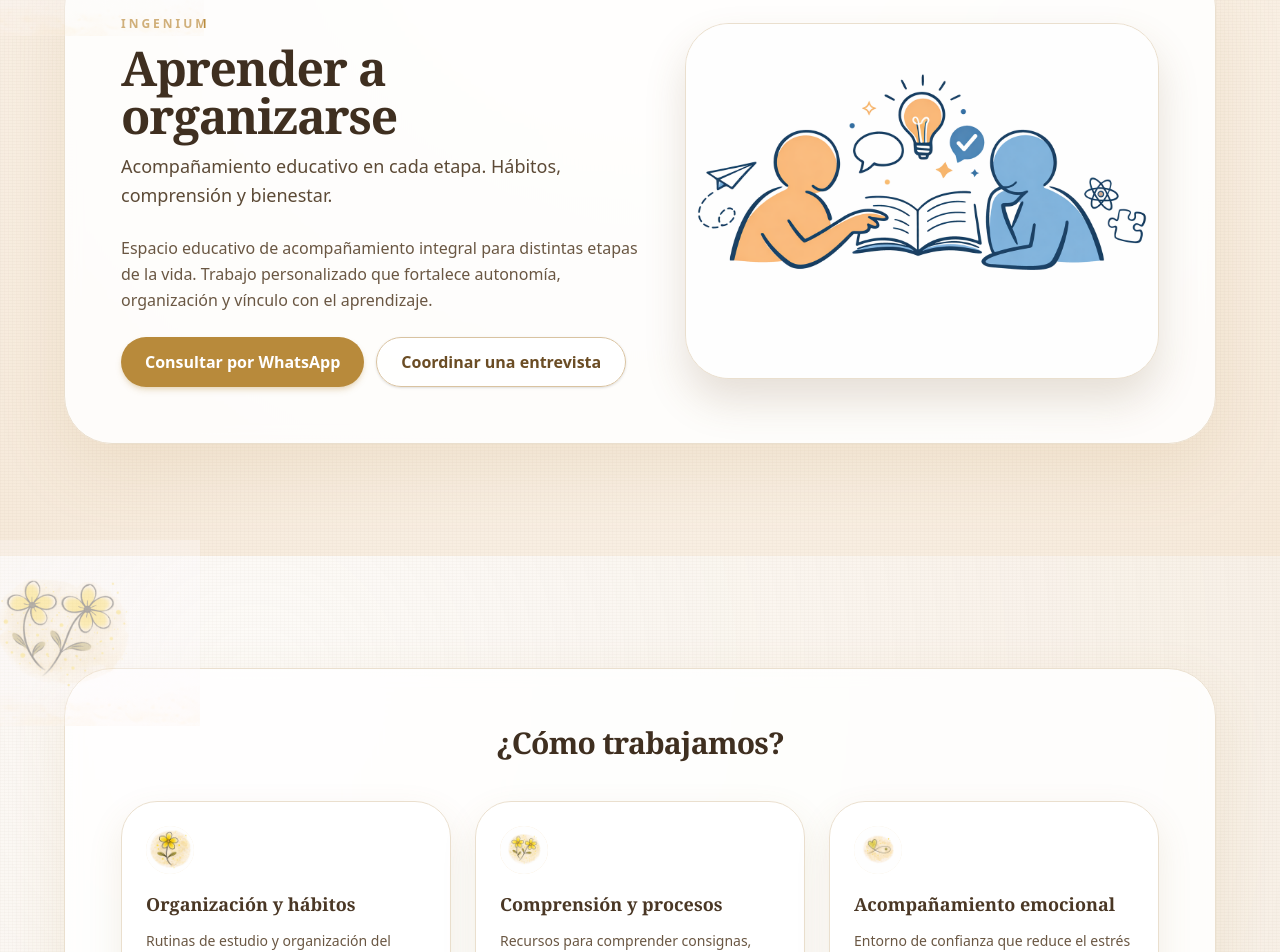
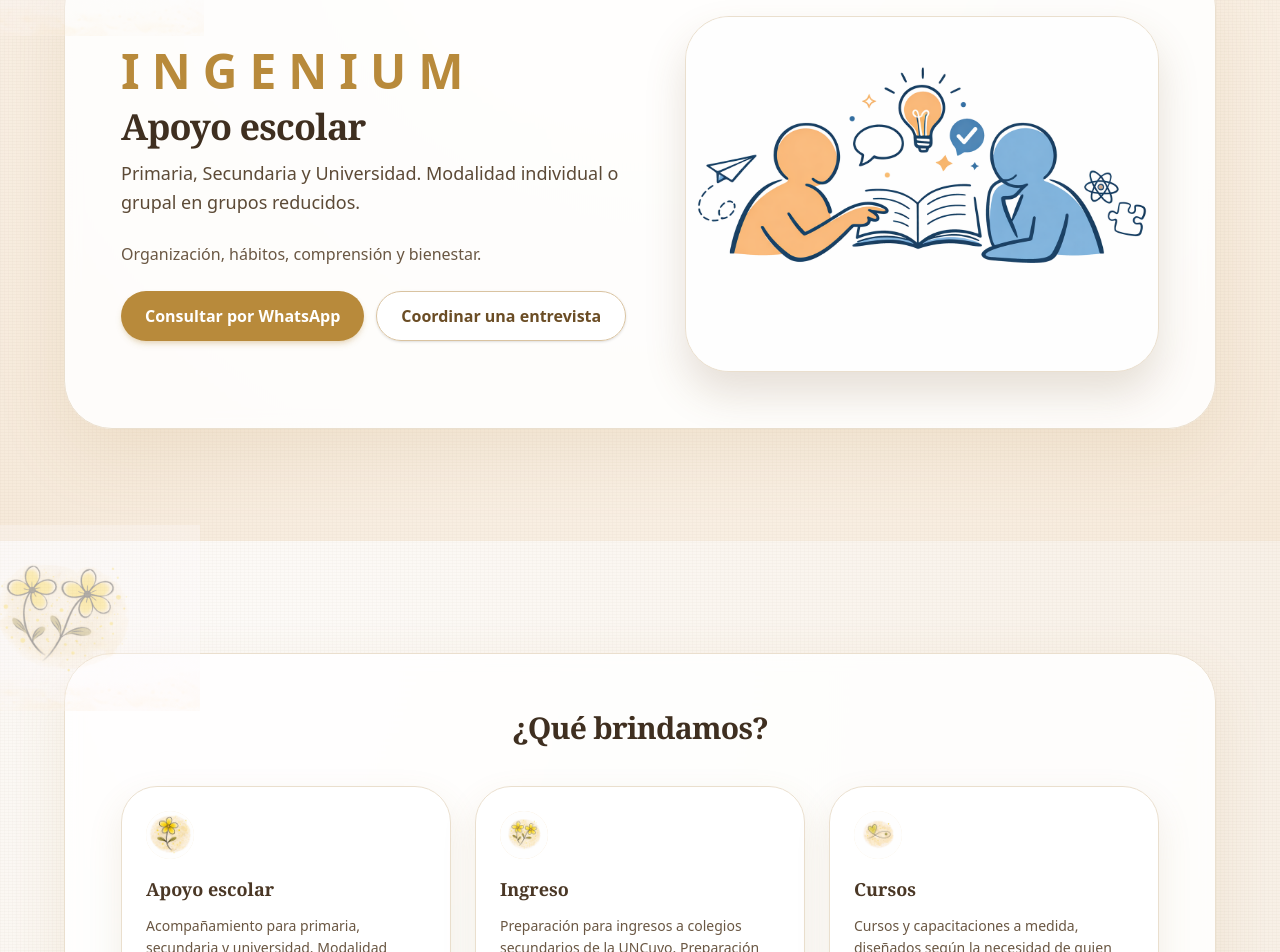
Before and after one commit to Teksi75/ingenium-web, a Next.js app: page / in a window 1280 px wide. Shown: the part 153-1105 px from the top of the page. Built offline with nearby package versions, Linux system fonts and the light colour scheme.

Commit message:
Reorder hero messaging and offerings

```diff
--- a/components/sections/Hero.tsx
+++ b/components/sections/Hero.tsx
@@ -12,12 +12,12 @@ export default function Hero() {
         <div className="grid gap-10 lg:grid-cols-[1.05fr_0.95fr] lg:items-center">
           <div className="space-y-6">
             <div className="space-y-3">
-              <p className="text-xs font-semibold uppercase tracking-[0.25em] text-[#B88A3B]">
+              <h1 className="text-3xl font-semibold uppercase tracking-[0.25em] text-[#B88A3B] sm:text-4xl lg:text-5xl">
                 {brand.name}
-              </p>
-              <h1 className="font-serif text-3xl font-semibold tracking-tight text-[#3f2f20] sm:text-4xl lg:text-5xl">
+              </h1>
+              <h2 className="font-serif text-2xl font-semibold tracking-tight text-[#3f2f20] sm:text-3xl lg:text-4xl">
                 {hero.title}
-              </h1>
+              </h2>
               <p className="text-base leading-relaxed text-[#5c4a36] sm:text-lg">
                 {hero.subtitle}
               </p>
--- a/content/ingenium.copy.ts
+++ b/content/ingenium.copy.ts
@@ -5,12 +5,12 @@ export const ingeniumCopy = {
     name: "Ingenium",
     tagline: "Acompañamiento para organizarse por dentro",
     intro:
-      "Espacio educativo de acompañamiento integral para distintas etapas de la vida. Trabajo personalizado que fortalece autonomía, organización y vínculo con el aprendizaje.",
+      "Organización, hábitos, comprensión y bienestar.",
   },
   hero: {
-    title: "Aprender a organizarse",
+    title: "Apoyo escolar",
     subtitle:
-      "Acompañamiento educativo en cada etapa. Hábitos, comprensión y bienestar.",
+      "Primaria, Secundaria y Universidad. Modalidad individual o grupal en grupos reducidos.",
     ctaPrimary: {
       label: "Consultar por WhatsApp",
       href: ingeniumContact.whatsappUrl,
@@ -18,19 +18,19 @@ export const ingeniumCopy = {
     ctaSecondary: { label: "Coordinar una entrevista", href: "#contacto" },
   },
   howWeWork: {
-    title: "¿Cómo trabajamos?",
+    title: "¿Qué brindamos?",
     items: [
       {
-        title: "Organización y hábitos",
-        body: "Rutinas de estudio y organización del tiempo con estrategias simples para ganar autonomía.",
+        title: "Apoyo escolar",
+        body: "Acompañamiento para primaria, secundaria y universidad. Modalidad individual o grupal en grupos reducidos.",
       },
       {
-        title: "Comprensión y procesos",
-        body: "Recursos para comprender consignas, resolver problemas y afianzar contenidos en evaluaciones.",
+        title: "Ingreso",
+        body: "Preparación para ingresos a colegios secundarios de la UNCuyo. Preparación para ingresos universitarios (principalmente UNCuyo).",
       },
       {
-        title: "Acompañamiento emocional",
-        body: "Entorno de confianza que reduce el estrés y mejora la relación con el aprendizaje.",
+        title: "Cursos",
+        body: "Cursos y capacitaciones a medida, diseñados según la necesidad de quien los solicita.",
       },
     ],
   },
```
